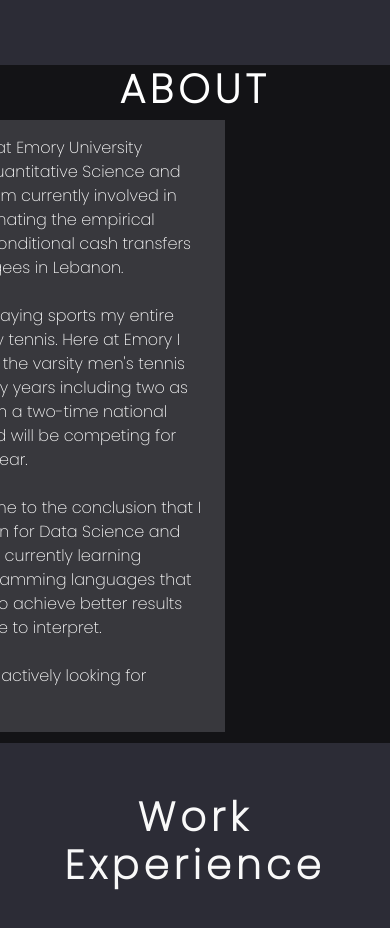
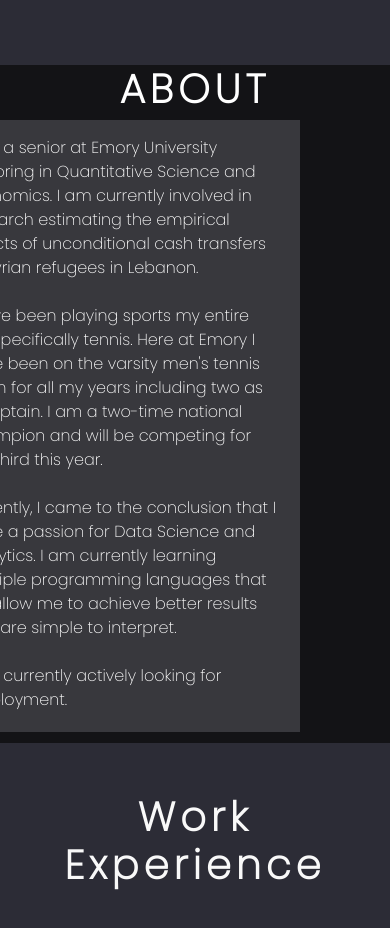
Before and after one commit to hkenawi/PersonalWebpage, a plain HTML site: page index.html in a window 390 px wide. Shown: the part 840-1768 px from the top of the page. Drawn offline with nearby package versions, Linux system fonts and the light colour scheme.

Commit message:
Fixing responsiveness issues in about section

```diff
--- a/style.css
+++ b/style.css
@@ -212,7 +212,7 @@ body
 		position: relative;
 		bottom: 125px;
 		right: 1000px;
-		left: -150px;
+		left: -75px;
 		/*height: 50%;*/
 		width: 100%;
 	}
```
